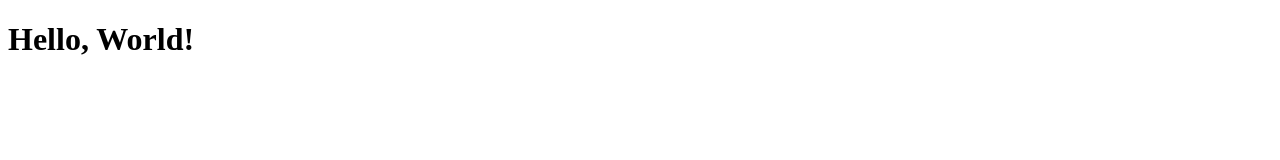
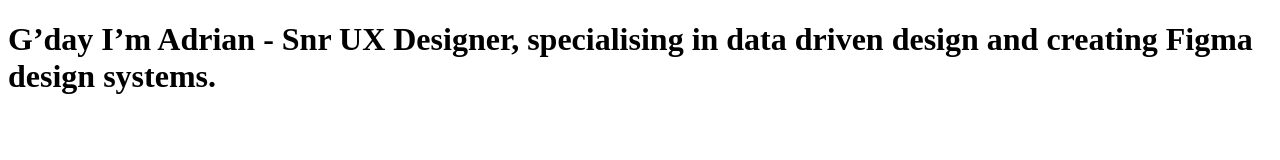
Before and after one commit to shepherddesign/shepherddesign.github.io, a plain HTML site: page _site/index.html in a window 1280 px wide. Drawn offline with Linux system fonts and the light colour scheme.

Commit message:
Updated Homepage H1

```diff
--- a/_site/index.html
+++ b/_site/index.html
@@ -2,9 +2,9 @@
 <html>
   <head>
     <meta charset="utf-8">
-    <title>Home</title>
+    <title>Shepherd Design</title>
   </head>
   <body>
-    <h1>Hello, World!</h1>
+    <h1>G’day I’m Adrian - Snr UX Designer, specialising in data driven design and creating Figma design systems.</h1>
   </body>
 </html>
```
